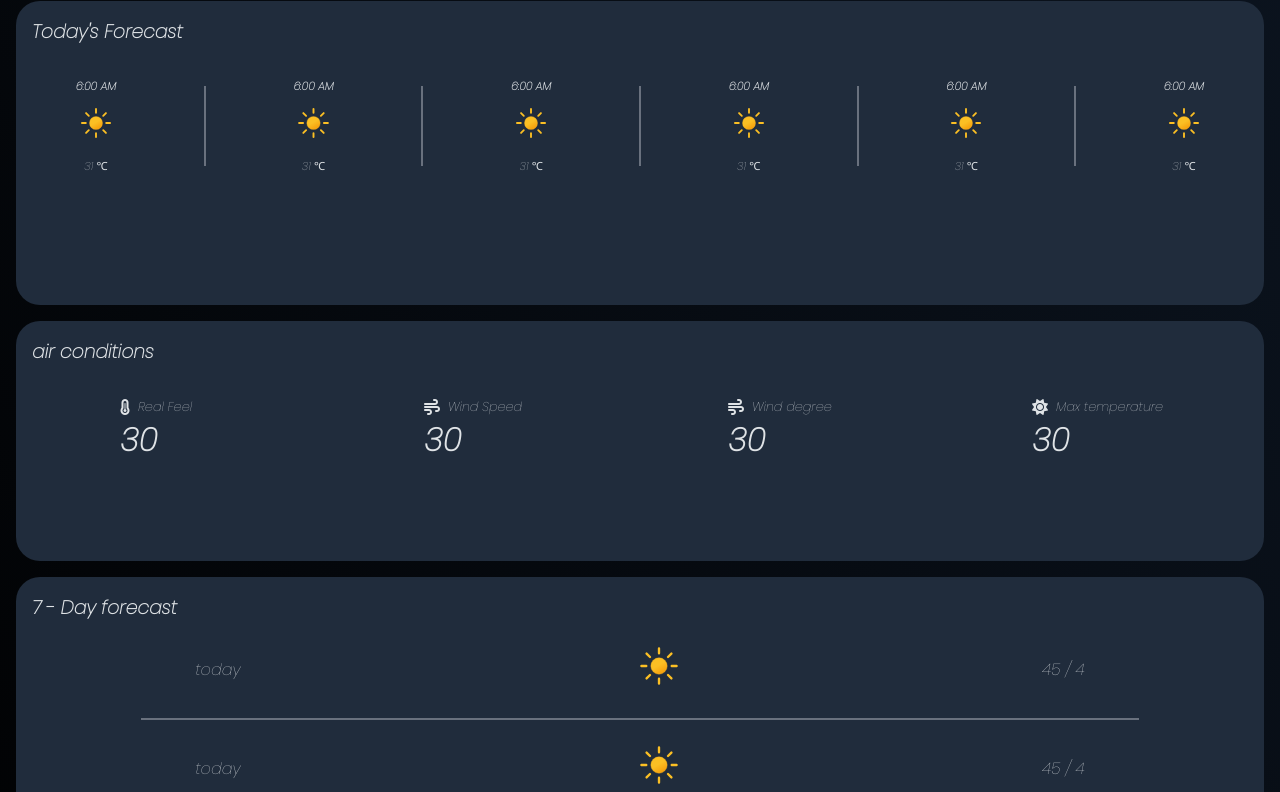
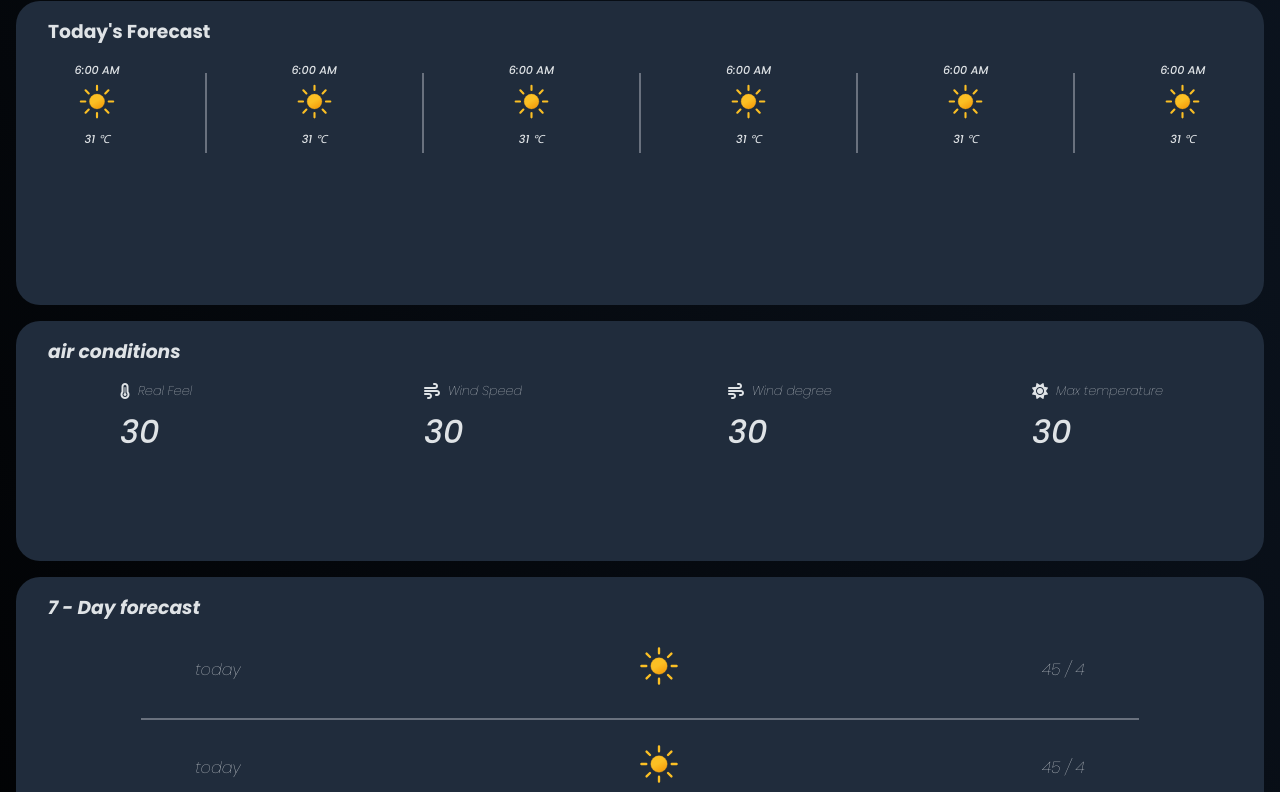
Before and after one commit to sorooshdp/weather-forecast, a website with bundled scripts: page index.html in a window 1280 px wide. Shown: the part 297-1089 px from the top of the page. Built offline with nearby package versions, Linux system fonts and the light colour scheme.

Commit message:
fix: font, box sizes

```diff
--- a/index.html
+++ b/index.html
@@ -7,8 +7,8 @@
 	<meta name="viewport" content="width=device-width, initial-scale=1.0">
 	<link rel="stylesheet" href="./css/styles.css">
 	<link rel="preconnect" href="https://fonts.googleapis.com">
-	<link rel="preconnect" href="https://fonts.gstatic.com" crossorigin>
-	<link href="https://fonts.googleapis.com/css2?family=Poppins:ital,wght@1,100&display=swap" rel="stylesheet">
+    <link rel="preconnect" href="https://fonts.gstatic.com" crossorigin>
+    <link href="https://fonts.googleapis.com/css2?family=Poppins:ital,wght@0,100;0,500;0,700;1,100;1,500;1,700&display=swap" rel="stylesheet">
 	<link rel="icon" href="./icons/favIcon/icons8-umbrella-color-32.png" type="image/x-icon">
 	<title>weather</title>
 </head>
@@ -105,7 +105,7 @@
 			</div>
 			<div class="air-conditions">
 				<header class="air-conditions__header">
-					<h3>air conditions</h3>
+					<h3 class="air-conditions-head">air conditions</h3>
 					<div class="items">
 						<div class="real-feel">
 							<div class="item__header real-feel__header">
--- a/scss/_variables.scss
+++ b/scss/_variables.scss
@@ -1,5 +1,8 @@
 $mainFont : 'Poppins',
 sans-serif;
+$fontThin: 100;
+$fontMed: 500;
+$fontBold: 700;
 $richBlack: #0B131E;
 $gunmetal: #202C3C;
 $dogerBlue: #0294fb;
--- a/scss/styles.scss
+++ b/scss/styles.scss
@@ -7,6 +7,8 @@
     background: rgb(0, 0, 0);
     background: linear-gradient(58deg, rgba(0, 0, 0, 1) 2%, rgba(11, 19, 30, 1) 94%);
     font-family: $mainFont;
+    font-weight: $fontThin;
+    font-style: italic;
     height: 100%;
     display: grid;
     grid-template-columns: 7fr 4fr;
@@ -39,12 +41,12 @@
     }
 }
 
-body::-webkit-scrollbar {
+::-webkit-scrollbar {
     width: 0.5rem;
     background-color: $richBlack;
 }
 
-body::-webkit-scrollbar-thumb {
+::-webkit-scrollbar-thumb {
     border-radius: 0.5rem;
     background-color: $gunmetal;
 }
@@ -57,6 +59,7 @@ body::-webkit-scrollbar-thumb {
     .search-bar__container {
         width: 100%;
         display: flex;
+        font-weight: 100;
 
         .list-container {
             position: absolute;
@@ -129,9 +132,10 @@ body::-webkit-scrollbar-thumb {
             border: none;
             background-color: $gunmetal;
             font-family: $mainFont;
+            font-weight: 500;
+            font-style: italic;
             color: $platinum;
             font-size: 1rem;
-            font-weight: 900;
             transition: box-shadow 0.5s;
 
             &:focus {
@@ -159,6 +163,7 @@ body::-webkit-scrollbar-thumb {
             #city-name {
                 font-size: 3rem;
                 font-weight: 900;
+                font-style: normal;
                 transition: opacity 0.5s ease;
             }
 
@@ -170,6 +175,7 @@ body::-webkit-scrollbar-thumb {
 
             .city-degree {
                 font-size: 3.5rem;
+                font-weight: 500;
                 transition: opacity 0.5s ease;
             }
         }
@@ -188,16 +194,18 @@ body::-webkit-scrollbar-thumb {
 
     .forecast {
         background-color: $gunmetal;
-        height: 15rem;
+        height: fit-content;
         border-radius: 1.5rem;
 
         .forecast-header {
-            padding-left: 1rem;
+            font-weight: 700;
+            font-style: normal;
+            padding-left: 2rem;
             padding-top: 1rem;
         }
 
         .items-container {
-            margin-top: 2rem;
+            margin-top: 1rem;
             display: flex;
             flex-direction: row;
             align-items: center;
@@ -210,14 +218,23 @@ body::-webkit-scrollbar-thumb {
 
             .item {
                 padding: 0 2rem;
-
-                // border-right: 1px solid $slateGray;
+                margin-bottom: 1rem;
+                .item-head {
+                    width: calc(100% + 2rem);
+                    font-weight: 500;
+                }
                 .item-icon {
-                    margin: 0.5rem auto;
+                    margin: 0rem auto;
                     transition: opacity 0.5s ease;
                 }
 
+                .hourly-icon {
+                    max-height: 70px;
+                    max-width: 70px;
+                }
+
                 .item-degree {
+                    font-weight: 500;
                     text-align: center;
                     transition: opacity 0.5s ease;
                 }
@@ -227,23 +244,24 @@ body::-webkit-scrollbar-thumb {
 
     .air-conditions {
         background-color: $gunmetal;
-        height: 11rem;
+        height: fit-content;
         border-radius: 1.5rem;
         margin-top: 1rem;
 
         h3 {
-            padding-left: 1rem;
+            padding-left: 2rem;
             padding-top: 1rem;
         }
 
         .items {
-            margin-top: 2rem;
+            margin-top: 1rem;
             display: flex;
             justify-content: space-around;
             align-items: flex-start;
 
             div {
                 width: 10rem;
+                margin-bottom: 0.5rem;
             }
 
             .info {
@@ -268,8 +286,10 @@ body::-webkit-scrollbar-thumb {
 .aside {
     grid-area: 1 / 2 / 5 / 3;
     background-color: $gunmetal;
+    height: calc(100vh - 2rem);
     border-radius: 1.5rem;
     margin: 1rem;
+    overflow: hidden;
 
     &--icon {
         transition: opacity 0.5s ease;
@@ -281,7 +301,7 @@ body::-webkit-scrollbar-thumb {
 
     &__header {
         padding-top: 1rem;
-        padding-left: 1rem;
+        padding-left: 2rem;
     }
 
     &--container {
@@ -296,7 +316,7 @@ body::-webkit-scrollbar-thumb {
     }
 
     &--item {
-        height: 6.02rem;
+        height: 6rem;
         display: flex;
         justify-content: space-around;
         align-items: center;
```
Also changed, not shown: css/styles.css.
